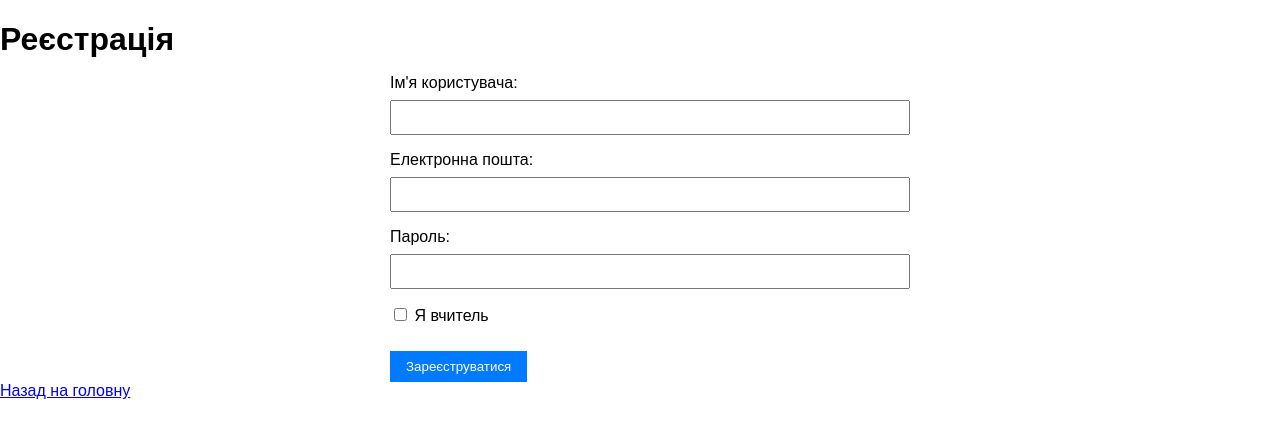
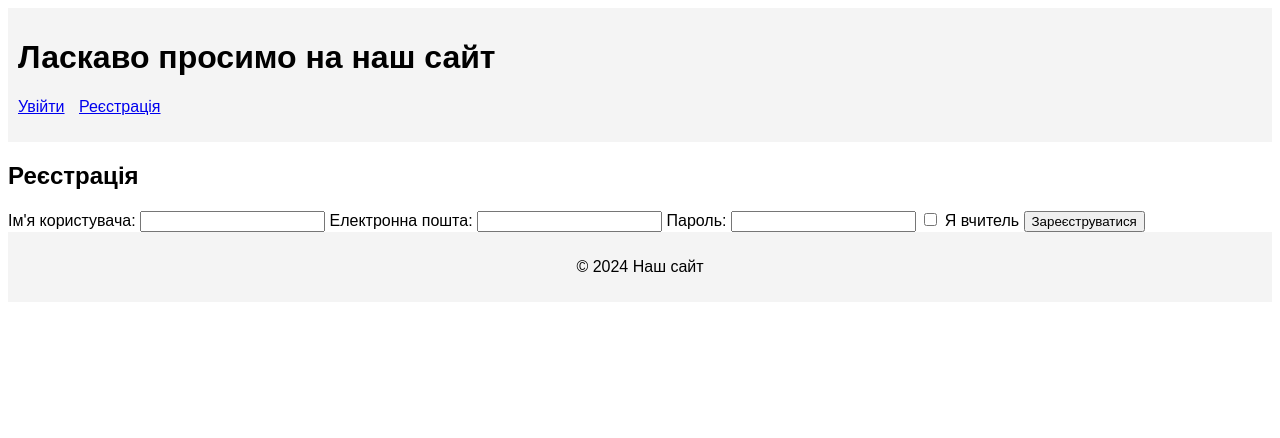
Before and after one commit to neutraltype/tshhhh, a Flask app: page /register in a window 1280 px wide. Shown: the top 438 px of the page. Run offline with Flask 3, Linux system fonts and the light colour scheme.

Commit message:
добавлены новые функции

```diff
--- a/app.py
+++ b/app.py
@@ -39,13 +39,20 @@ class Class(db.Model):
     name = db.Column(db.String(100), nullable=False)
     teacher_id = db.Column(db.Integer, db.ForeignKey('user.id'), nullable=False)
     students = db.relationship('User', backref='classroom', lazy=True)
+    subjects = db.relationship('Subject', backref='class', lazy=True)
+
+class Subject(db.Model):
+    id = db.Column(db.Integer, primary_key=True)
+    name = db.Column(db.String(100), nullable=False)
+    class_id = db.Column(db.Integer, db.ForeignKey('class.id'))
+    grades = db.relationship('Grade', backref='subject', lazy=True)
 
 class Grade(db.Model):
     id = db.Column(db.Integer, primary_key=True)
-    student_id = db.Column(db.Integer, db.ForeignKey('user.id'), nullable=False)
-    subject = db.Column(db.String(100), nullable=False)
-    score = db.Column(db.Float, nullable=False)
-    month = db.Column(db.String(20), nullable=False)  # Format: YYYY-MM
+    student_id = db.Column(db.Integer, db.ForeignKey('user.id'))
+    subject_id = db.Column(db.Integer, db.ForeignKey('subject.id'))
+    month = db.Column(db.String(20), nullable=False)
+    grade = db.Column(db.Integer, nullable=False)
 
 # Загрузка пользователя
 @login_manager.user_loader
@@ -65,17 +72,17 @@ def register():
         email = request.form['email']
         password = request.form['password']
         is_teacher = 'is_teacher' in request.form
-
-        new_user = User(username=username, email=email, role='teacher' if is_teacher else 'student')
+        role = 'teacher' if is_teacher else 'student'
+        new_user = User(username=username, email=email, role=role)
         new_user.set_password(password)
         try:
             db.session.add(new_user)
             db.session.commit()
             flash('Реєстрація пройшла успішно!', 'success')
-            if is_teacher:
+            if role == 'student':
+                return redirect(url_for('join_class'))
+            else:
                 return redirect(url_for('create_class'))
-            else:
-                return redirect(url_for('join_class'))
         except:
             flash('Помилка під час реєстрації. Спробуйте іншу електронну пошту.', 'error')
     return render_template('register.html')
@@ -116,7 +123,7 @@ def create_class():
         db.session.add(new_class)
         db.session.commit()
         flash('Клас успішно створено!', 'success')
-        return redirect(url_for('index'))
+        return redirect(url_for('manage_class', class_id=new_class.id))
 
     return render_template('create_class.html')
 
@@ -134,20 +141,45 @@ def join_class():
         student.classroom_id = class_id
         db.session.commit()
         flash('Ви приєдналися до класу!', 'success')
-        return redirect(url_for('index'))
+        return redirect(url_for('view_grades'))
 
     return render_template('join_class.html')
 
-# Оценки
-@app.route('/grades')
+# Управление классом (для учителей)
+@app.route('/manage_class/<int:class_id>', methods=['GET', 'POST'])
 @login_required
-def grades():
-    if current_user.role == 'teacher':
-        grades = Grade.query.all()  # Show all grades for teacher
-    else:
-        grades = Grade.query.filter_by(student_id=current_user.id).all()  # Show grades for the current student
+def manage_class(class_id):
+    if current_user.role != 'teacher':
+        flash('Тільки вчитель може управляти класами', 'error')
+        return redirect(url_for('index'))
 
-    return render_template('grades.html', grades=grades)
+    class_ = Class.query.get_or_404(class_id)
+    if request.method == 'POST':
+        subject_name = request.form['subject_name']
+        new_subject = Subject(name=subject_name, class_id=class_.id)
+        db.session.add(new_subject)
+        db.session.commit()
+        flash('Предмет успішно додано!', 'success')
+        return redirect(url_for('manage_class', class_id=class_.id))
+
+    subjects = Subject.query.filter_by(class_id=class_.id).all()
+    return render_template('manage_class.html', class_=class_, subjects=subjects)
+
+# Просмотр оценок (для студентов)
+@app.route('/view_grades', methods=['GET'])
+@login_required
+def view_grades():
+    if current_user.role != 'student':
+        flash('Тільки студент може переглядати оцінки', 'error')
+        return redirect(url_for('index'))
+
+    if not current_user.classroom_id:
+        flash('Вам потрібно приєднатися до класу, щоб переглядати оцінки.', 'error')
+        return redirect(url_for('join_class'))
+
+    student_grades = Grade.query.filter_by(student_id=current_user.id).all()
+    subjects = Subject.query.join(Class).filter(Class.id == current_user.classroom_id).all()
+    return render_template('view_grades.html', grades=student_grades, subjects=subjects)
 
 if __name__ == "__main__":
     app.run(debug=True)
--- a/static/styles.css
+++ b/static/styles.css
@@ -1,13 +1,10 @@
 body {
     font-family: Arial, sans-serif;
-    margin: 0;
-    padding: 0;
 }
 
 header {
-    background: #f8f9fa;
-    padding: 1rem;
-    text-align: center;
+    background-color: #f4f4f4;
+    padding: 10px;
 }
 
 nav ul {
@@ -17,58 +14,12 @@ nav ul {
 
 nav ul li {
     display: inline;
-    margin: 0 0.5rem;
+    margin-right: 10px;
 }
 
-nav ul li a {
-    text-decoration: none;
-    color: #007bff;
-}
-
-main {
-    padding: 1rem;
-}
-
-h1 {
-    font-size: 2rem;
-    margin-bottom: 1rem;
-}
-
-form {
-    max-width: 500px;
-    margin: 0 auto;
-}
-
-label {
-    display: block;
-    margin-bottom: 0.5rem;
-}
-
-input[type="text"],
-input[type="email"],
-input[type="password"] {
-    width: 100%;
-    padding: 0.5rem;
-    margin-bottom: 1rem;
-}
-
-input[type="submit"] {
-    background-color: #007bff;
-    color: white;
-    border: none;
-    padding: 0.5rem 1rem;
-    cursor: pointer;
-}
-
-input[type="submit"]:hover {
-    background-color: #0056b3;
-}
-
-.flash-messages {
-    background-color: #f8d7da;
-    color: #721c24;
-    padding: 0.75rem;
-    border-radius: 0.25rem;
+.flash-messages .flash {
+    padding: 10px;
+    margin-bottom: 10px;
 }
 
 .flash.success {
@@ -80,3 +31,32 @@ input[type="submit"]:hover {
     background-color: #f8d7da;
     color: #721c24;
 }
+
+footer {
+    background-color: #f4f4f4;
+    padding: 10px;
+    text-align: center;
+}
+
+table {
+    width: 100%;
+    border-collapse: collapse;
+}
+
+table, th, td {
+    border: 1px solid #ddd;
+}
+
+th, td {
+    padding: 8px;
+    text-align: center;
+}
+
+th {
+    background-color: #f2f2f2;
+}
+
+.month-navigation {
+    text-align: right;
+    margin-top: 20px;
+}
--- a/templates/index.html
+++ b/templates/index.html
@@ -11,14 +11,12 @@
         <h1>Ласкаво просимо на наш сайт</h1>
         <nav>
             <ul>
-                <li><a href="{{ url_for('index') }}">Головна</a></li>
                 {% if not current_user.is_authenticated %}
                     <li><a href="{{ url_for('login') }}">Увійти</a></li>
                     <li><a href="{{ url_for('register') }}">Реєстрація</a></li>
                 {% else %}
                     <li><a href="{{ url_for('create_class') }}">Створити клас</a></li>
                     <li><a href="{{ url_for('join_class') }}">Приєднатися до класу</a></li>
-                    <li><a href="{{ url_for('grades') }}">Оцінки</a></li>
                     <li><a href="{{ url_for('logout') }}">Вийти</a></li>
                 {% endif %}
             </ul>
--- a/templates/register.html
+++ b/templates/register.html
@@ -7,23 +7,25 @@
     <link rel="stylesheet" href="{{ url_for('static', filename='styles.css') }}">
 </head>
 <body>
-    <h1>Реєстрація</h1>
-    <form action="{{ url_for('register') }}" method="POST">
+    {% extends 'index.html' %}
+    {% block content %}
+    <h2>Реєстрація</h2>
+    <form method="POST">
         <label for="username">Ім'я користувача:</label>
         <input type="text" id="username" name="username" required>
-        <br>
+
         <label for="email">Електронна пошта:</label>
         <input type="email" id="email" name="email" required>
-        <br>
+
         <label for="password">Пароль:</label>
         <input type="password" id="password" name="password" required>
-        <br>
+
         <label>
             <input type="checkbox" name="is_teacher"> Я вчитель
         </label>
-        <br>
-        <input type="submit" value="Зареєструватися">
+
+        <button type="submit">Зареєструватися</button>
     </form>
-    <a href="{{ url_for('index') }}">Назад на головну</a>
+    {% endblock %}
 </body>
 </html>
```
Also changed, not shown: templates/create_class.html (+7 -5 lines), templates/join_class.html (+7 -5 lines), templates/manage_class.html (added, +26 -0 lines), templates/view_grades.html (added, +49 -0 lines).
